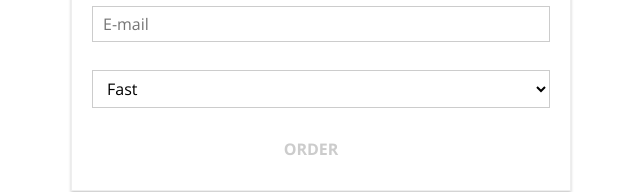
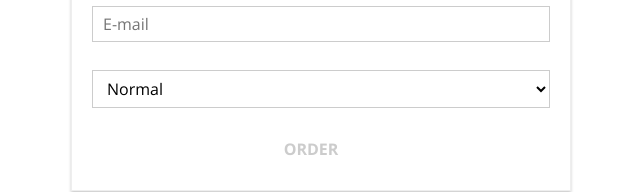
Before and after one commit to alexeybokov/react_practice, a React (Create React App) app: page /checkout/contact-data in a window 1280 px wide. Shown: the part 862-1054 px from the top of the page, without its empty margins (319-959 px from the left). Built offline with nearby package versions, Linux system fonts and the light colour scheme.

Commit message:
fix bugs

```diff
--- a/src/containers/Checkout/ContactData/ContactData.js
+++ b/src/containers/Checkout/ContactData/ContactData.js
@@ -85,7 +85,8 @@ class ContactData extends Component {
                         {value: 'normal', displayValue: 'Normal'}
                     ]
                 },
-                value: '',
+                value: 'normal',
+                validation: {},
                 valid: true
             }
         },
@@ -95,6 +96,9 @@ class ContactData extends Component {
 
     checkValidity(value, rules) {
         let isValid = true;
+        if(!rules) {
+            return true
+        }
 
         if(rules.required) {
             isValid = value.trim() !== '' && isValid;
```
